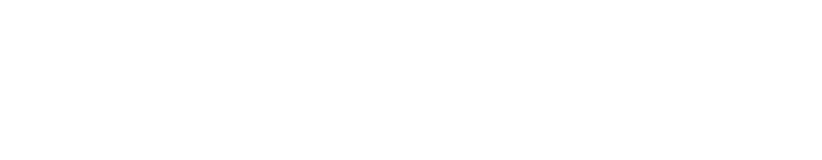
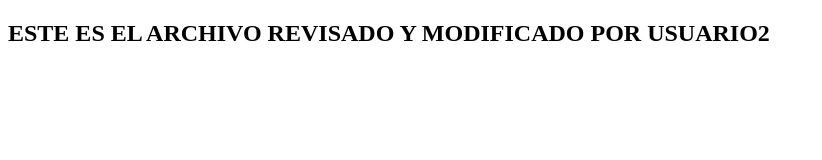
Before and after one commit to fmr693/Evaluacion-GITHB, a plain HTML site: page index.html in a window 1280 px wide. Shown: the whole page, without its empty margins (0-822 px from the left). Drawn offline with Linux system fonts and the light colour scheme.

Commit message:
archivo HTML modificado

```diff
--- a/index.html
+++ b/index.html
@@ -6,6 +6,7 @@
     <title>EVALUACION PRUEBA GITHUB</title>
 </head>
 <body>
+    <h2>ESTE ES EL ARCHIVO REVISADO Y MODIFICADO POR USUARIO2</h2>
 
 </body>
 </html>
```
